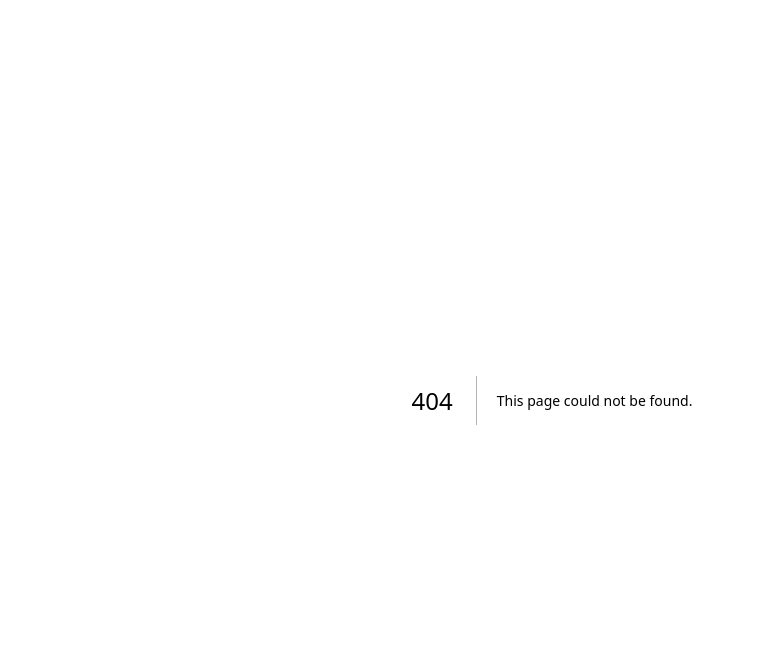
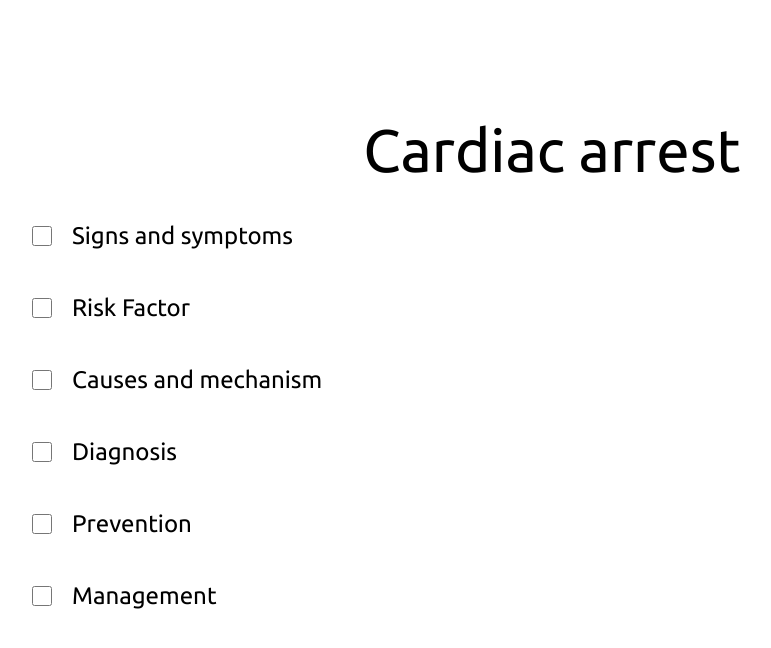
Before and after one commit to styled-man/story-blitz, a Next.js app in the folder frontend/: page /selection in a window 1280 px wide. Before the commit this address had no page. Shown: the top 648 px of the page, without its empty margins (88-859 px from the left). Built offline with nearby package versions, Linux system fonts and the light colour scheme.

Commit message:
selection page

```diff
--- /dev/null
+++ b/frontend/pages/component/Instruction.tsx
@@ -0,0 +1,10 @@
+import type { NextPage } from "next"
+import styles from "../styles/Home.module.css"
+
+const selection: NextPage = () => {
+    return <div style={{
+        flex: '20px'
+    }}>Hello </div>
+}
+
+export default selection
--- /dev/null
+++ b/frontend/pages/component/Selection.tsx
@@ -0,0 +1,76 @@
+import type { NextPage } from "next"
+import { useState } from "react"
+
+const Option = ({
+    name,
+    onChange,
+    checked,
+    isDisabled,
+}: {
+    name: string
+    onChange: (e: { currentTarget: { checked: boolean } }) => void
+    checked: boolean
+    isDisabled: boolean
+}) => {
+    return (
+        <div className="text-2xl flex items-center gap-5">
+            <input
+                className="w-[20px] h-[20px] aspect-square"
+                type="checkbox"
+                id={name}
+                name={name}
+                checked={checked}
+                onChange={onChange}
+                disabled={!checked && isDisabled}
+            />
+            <label htmlFor={name}>{name}</label>
+        </div>
+    )
+}
+
+const Selection: NextPage = () => {
+    const [title, setTitle] = useState<string>("Cardiac arrest")
+
+    const maxSelection = 2
+
+    const [selectedCount, setSelectedCount] = useState<number>(0)
+    const [isDisabled, setIsDisabled] = useState<boolean>(false)
+
+    const [options, setOptions] = useState<[string, boolean][]>([
+        ["Signs and symptoms", false],
+        ["Risk Factor", false],
+        ["Causes and mechanism", false],
+        ["Diagnosis", false],
+        ["Prevention", false],
+        ["Management", false],
+    ])
+
+    const updateCount = () => {
+        setIsDisabled(options.filter(e => e[1]).length == maxSelection)
+    }
+
+    return (
+        <main className="flex flex-col justify-center m-10 pt-10">
+            <h1 className="text-6xl py-10 text-center">{title}</h1>
+            <div className="flex flex-col gap-10 mx-20 pb-10">
+                {options.map((element, i) => {
+                    return (
+                        <Option
+                            name={element[0]}
+                            key={element[0]}
+                            checked={element[1]}
+                            isDisabled={isDisabled}
+                            onChange={(e: { currentTarget: { checked: boolean } }) => {
+                                options[i][1] = e.currentTarget.checked
+                                setOptions([...options])
+                                updateCount()
+                            }}
+                        />
+                    )
+                })}
+            </div>
+        </main>
+    )
+}
+
+export default Selection
--- /dev/null
+++ b/frontend/pages/selection.tsx
@@ -0,0 +1,15 @@
+import type { NextPage } from "next"
+import Head from "next/head"
+import Image from "next/image"
+import styles from "../styles/Home.module.css"
+import Selection from "./component/Selection"
+
+const selection: NextPage = () => {
+    return (
+        <>
+            <Selection />
+        </>
+    )
+}
+
+export default selection
```
